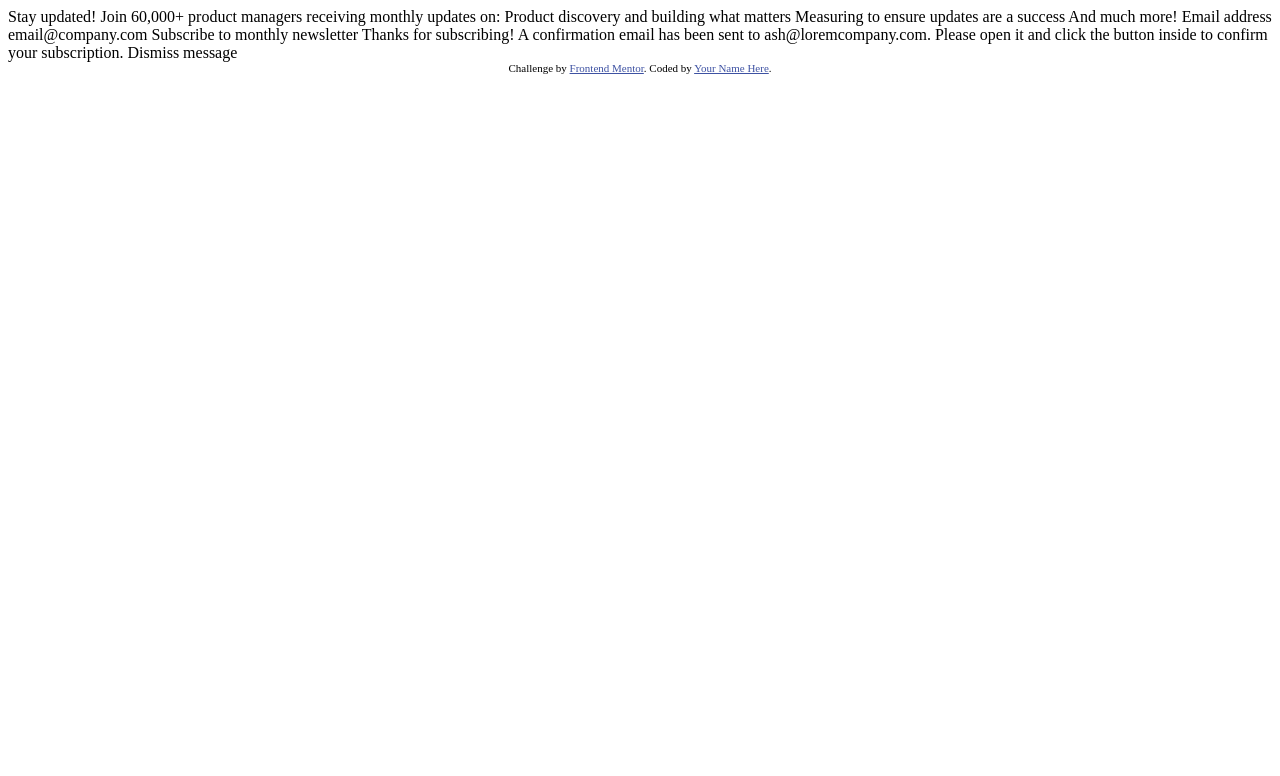
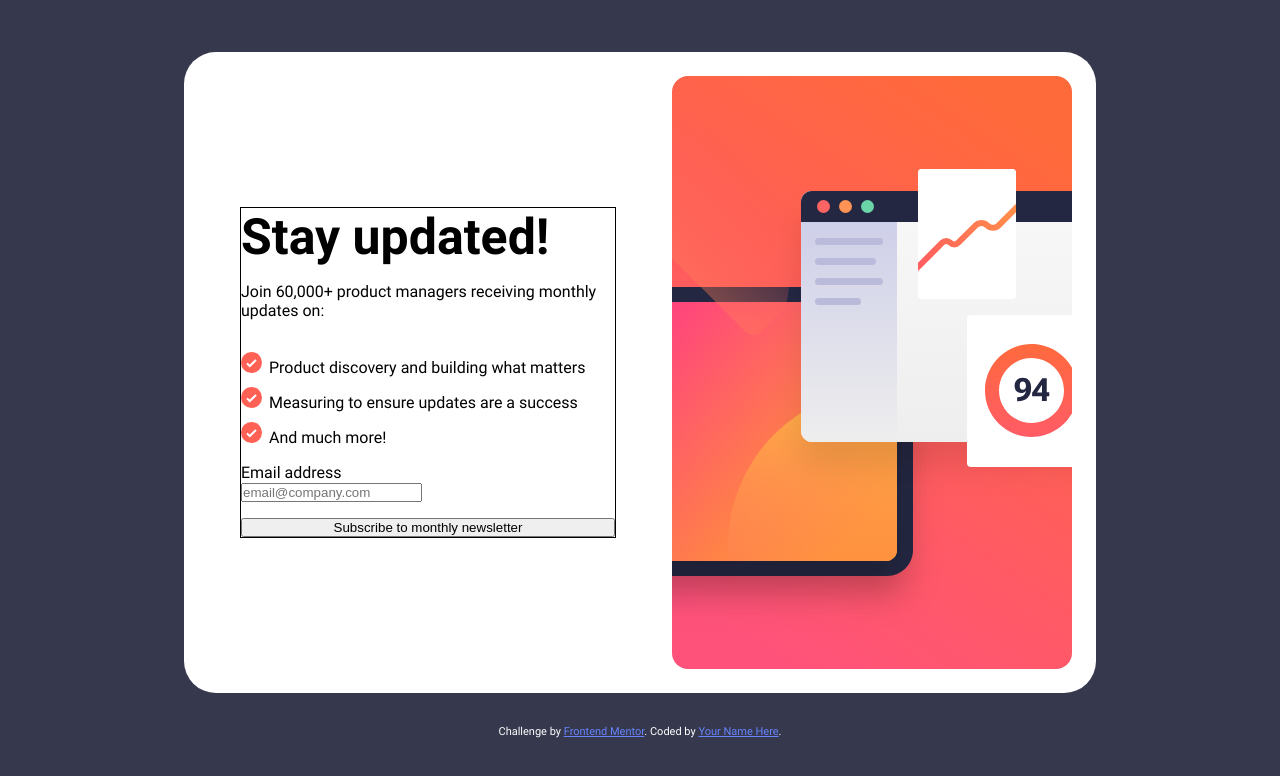
Before and after one commit to apocode01/Newsletter-sign-up-form, a plain HTML site: page index.html in a window 1280 px wide. Drawn offline with Linux system fonts and the light colour scheme.

Commit message:
some css

```diff
--- a/index.html
+++ b/index.html
@@ -3,44 +3,57 @@
 <head>
   <meta charset="UTF-8">
   <meta name="viewport" content="width=device-width, initial-scale=1.0"> <!-- displays site properly based on user's device -->
-
   <link rel="icon" type="image/png" sizes="32x32" href="./assets/images/favicon-32x32.png">
-
   <title>Frontend Mentor | Newsletter sign-up form with success message</title>
-
+  <link rel="stylesheet" href="style.css">
   <!-- Feel free to remove these styles or customise in your own stylesheet 👍 -->
-  <style>
-    .attribution { font-size: 11px; text-align: center; }
-    .attribution a { color: hsl(228, 45%, 44%); }
-  </style>
 </head>
 <body>
+  <main>
 
     <!-- Sign-up form start -->
 
-  Stay updated!
+    <div class="formState">
+      <div class="content">
+        <h1 class="heading">Stay updated!</h1>
 
-  Join 60,000+ product managers receiving monthly updates on:
+        <p>Join 60,000+ product managers receiving monthly updates on:<p>
 
-  Product discovery and building what matters
-  Measuring to ensure updates are a success
-  And much more!
+        <ul class="updates">
+          <li>Product discovery and building what matters</li>
+          <li>Measuring to ensure updates are a success</li>
+          <li>And much more!</li>
+        </ul>
 
-  Email address
-  email@company.com
+        <form id="form" novalidate>
+          <div>
+            <label for="name">Email address</label>
+            <span aria-live="polite" id="name-error"></span>
+          </div>
+            <input id="name" name="name" placeholder="email@company.com"/>
+        </form>
 
+        <button>
           Subscribe to monthly newsletter
+        </button>
+      </div>
+      <div class="imgContainer">
+        <img src="assets/images/illustration-sign-up-desktop.svg" alt="Sign Up Image">
+      </div>
+    </div>
 
     <!-- Sign-up form end -->
 
     <!-- Success message start -->
 
+    <div class="sucessState" style="display: none;">
       Thanks for subscribing!
 
       A confirmation email has been sent to ash@loremcompany.com.
       Please open it and click the button inside to confirm your subscription.
 
       Dismiss message
+    </div>
 
     <!-- Success message end -->
 
@@ -48,5 +61,8 @@
       Challenge by <a href="https://www.frontendmentor.io?ref=challenge" target="_blank">Frontend Mentor</a>.
       Coded by <a href="#">Your Name Here</a>.
     </div>
+
+  </main>
+  <script src="index.js"></script>
 </body>
 </html>
--- /dev/null
+++ b/style.css
@@ -0,0 +1,91 @@
+:root {
+    --red: hsl(4, 100%, 67%);
+    --blue800: hsl(234, 29%, 20%);
+    --blue700: hsl(235, 18%, 26%);
+    --grey: hsl(0, 0%,58%);
+    --white: hsl(0, 0%, 100%);
+}
+
+@font-face {
+    font-family: 'Roboto';
+    src: url('assets/fonts/Roboto-Regular.ttf');
+    font-weight: 400;
+}
+
+@font-face {
+    font-family: 'Roboto';
+    src: url('assets/fonts/Roboto-Bold.ttf');
+    font-weight: 700;
+}
+
+* {
+    box-sizing: border-box;
+    margin: 0;
+    padding: 0;
+}
+
+body {
+    display: flex;
+    flex-direction: column;
+    align-items: center;
+    justify-content: center;
+    min-height: calc(100vh - 0.625rem);
+    font-family: 'Roboto', sans-serif;
+    font-size: 16px;
+    font-weight: 400;
+    background-color: var(--blue700);
+    padding: 1.25rem;
+}
+
+.formState {
+    display: flex;
+    flex-direction: row;
+    align-items: center;
+    justify-content: center;
+    background-color: var(--white);
+    padding: 1.5rem 0;
+    margin-bottom: 2rem;
+    border-radius: 2rem;
+    max-width: 57rem;
+}
+
+.content {
+    display: flex;
+    flex-direction: column;
+    gap: 1rem;
+    border: solid 1px;
+    margin: 0 3.5rem;
+}
+
+.heading {
+    font-size: 50px;
+}
+
+.updates {
+    display: flex;
+    flex-direction: column;
+    gap: 10px;
+    list-style-position: inside;
+    list-style-image: url(assets/images/icon-list.svg);
+}
+
+.updates li {
+    margin: auto 0;
+}
+
+.imgContainer {
+    display: flex;
+    align-items: center;
+    justify-content: center;
+    margin-right: 1.5rem;
+}
+
+.attribution {
+    font-size: 11px;
+    text-align: center;
+    color: var(--white);
+}
+
+.attribution a {
+    color: hsl(228, 100%, 70%);
+}
```
Also changed, not shown: index.js (added). Lines whose indentation alone changed are shown as unchanged.
